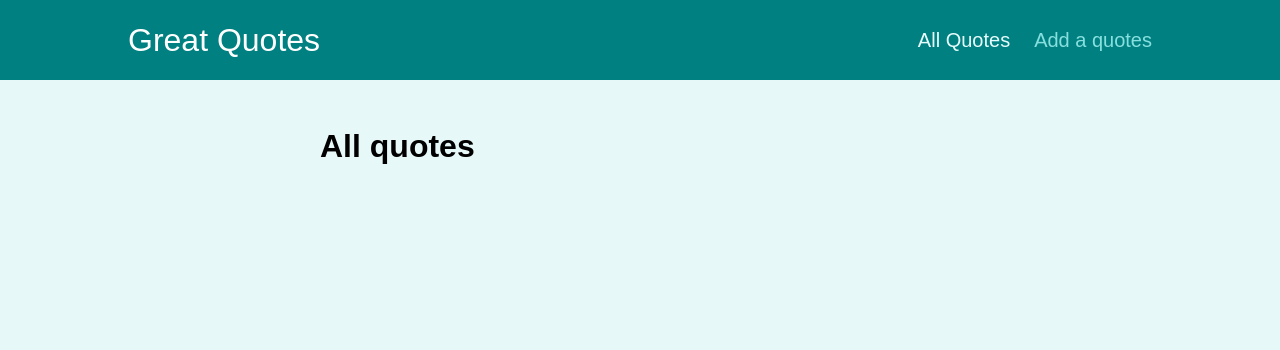
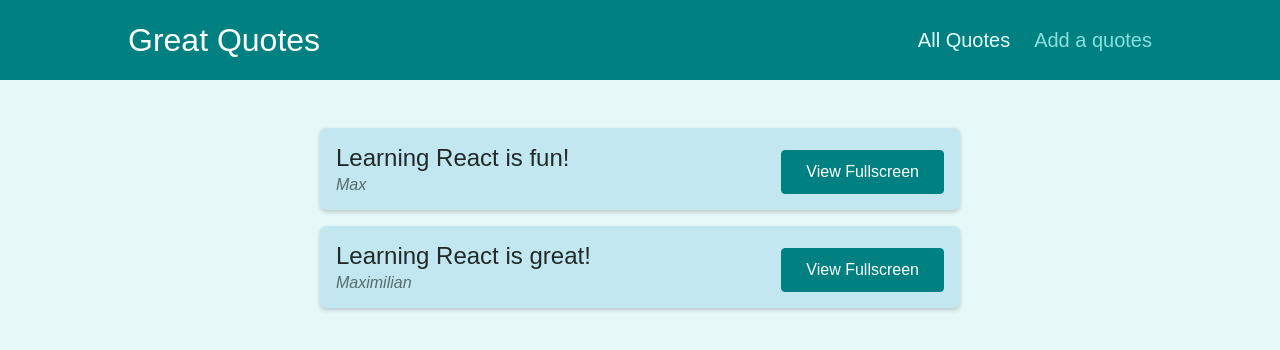
Before and after one commit to 1806397/react_router_project, a React (Create React App) app: page /quotes in a window 1280 px wide. Shown: the top 350 px of the page. Built offline with nearby package versions, Linux system fonts and the light colour scheme.

Commit message:
5th commit:Added dummy data and more content

```diff
--- a/src/components/UI/Card.js
+++ b/src/components/UI/Card.js
@@ -1,4 +1,4 @@
-import classes from './Card.module.css';
+import classes from "./Card.module.css";
 
 const Card = (props) => {
   return <div className={classes.card}>{props.children}</div>;
--- a/src/components/UI/LoadingSpinner.module.css
+++ b/src/components/UI/LoadingSpinner.module.css
@@ -4,7 +4,7 @@
   height: 80px;
 }
 .spinner:after {
-  content: ' ';
+  content: " ";
   display: block;
   width: 64px;
   height: 64px;
--- a/src/components/quotes/QuoteList.js
+++ b/src/components/quotes/QuoteList.js
@@ -1,7 +1,7 @@
-import { Fragment } from 'react';
+import { Fragment } from "react";
 
-import QuoteItem from './QuoteItem';
-import classes from './QuoteList.module.css';
+import QuoteItem from "./QuoteItem";
+import classes from "./QuoteList.module.css";
 
 const QuoteList = (props) => {
   return (
--- a/src/pages/AllQuotes.js
+++ b/src/pages/AllQuotes.js
@@ -1,4 +1,10 @@
+import QuoteList from "../components/quotes/QuoteList.js";
+
+const DUMMY_QUOTES = [
+  { id: "q1", author: "Max", text: "Learning React is fun!" },
+  { id: "q2", author: "Maximilian", text: "Learning React is great!" },
+];
 const AllQuote = () => {
-  return <h1>All quotes</h1>;
+  return <QuoteList quotes={DUMMY_QUOTES} />;
 };
 export default AllQuote;
--- a/src/pages/NewQuote.js
+++ b/src/pages/NewQuote.js
@@ -1,4 +1,8 @@
+import QuoteForm from "../components/quotes/QuoteForm.js";
 const NewQuote = () => {
-  return <h1>New Quotes</h1>;
+  const addQuoteHandler = (quoteData) => {
+    console.log(quoteData);
+  };
+  return <QuoteForm onAddQuote={addQuoteHandler} />;
 };
 export default NewQuote;
```
